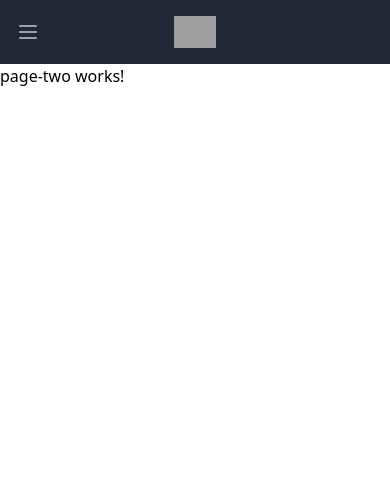
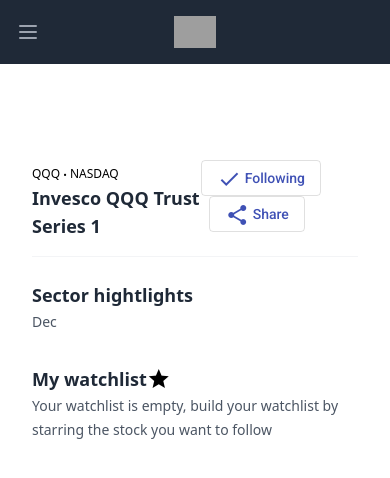
Before and after one commit to samwizzy/chaka-stocks, an Angular app: page /page-two in a window 390 px wide. Shown: the top 478 px of the page. Built offline with nearby package versions, Linux system fonts and the light colour scheme; grey boxes are pictures that could not be loaded.

Commit message:
pages responsiveness

```diff
--- a/db.json
+++ b/db.json
@@ -157,31 +157,36 @@
       "id": 1,
       "title": "Another profitable cannabis cannibis producer: Greenway green house posts first results since market debut",
       "description": "Greenway Green house (CSE.GWAY) released its first quarter financial statements since hitting markets in september. Revenue came in at C$1.50 millions ($908,092) with gross profit before fair value adjustments at $C532.263. The company however reported a net loss C$1...",
-      "image": "https://image.freepik.com/free-vector/hand-drawn-stock-market-concept_23-2149181470.jpg"
+      "image": "https://image.freepik.com/free-vector/hand-drawn-stock-market-concept_23-2149181470.jpg",
+      "dateCreated": "2021-12-09T14:23:45"
     },
     {
       "id": 2,
-      "title": "Another profitable cannabis cannibis producer: Greenway green house posts first results since market debut",
+      "title": "Krystal biotech shares more than double during premarket monday: WHat investors need to know",
       "description": "Greenway Green house (CSE.GWAY) released its first quarter financial statements since hitting markets in september. Revenue came in at C$1.50 millions ($908,092) with gross profit before fair value adjustments at $C532.263. The company however reported a net loss C$1...",
-      "image": "https://image.freepik.com/free-photo/stock-exchange-trading-forex-finance-graphic-concept_53876-128042.jpg"
+      "image": "https://image.freepik.com/free-photo/stock-exchange-trading-forex-finance-graphic-concept_53876-128042.jpg",
+      "dateCreated": "2021-12-09T14:23:45"
     },
     {
       "id": 3,
-      "title": "Another profitable cannabis cannibis producer: Greenway green house posts first results since market debut",
+      "title": "Why are NRx pharma's shares soaring premarket",
       "description": "Greenway Green house (CSE.GWAY) released its first quarter financial statements since hitting markets in september. Revenue came in at C$1.50 millions ($908,092) with gross profit before fair value adjustments at $C532.263. The company however reported a net loss C$1...",
-      "image": "https://img.freepik.com/free-photo/stock-market-economy-investment-financial-concept_53876-121532.jpg?size=338&ext=jpg"
+      "image": "https://img.freepik.com/free-photo/stock-market-economy-investment-financial-concept_53876-121532.jpg?size=338&ext=jpg",
+      "dateCreated": "2021-12-09T14:23:45"
     },
     {
       "id": 4,
-      "title": "Another profitable cannabis cannibis producer: Greenway green house posts first results since market debut",
+      "title": "Three stocks insiders are selling",
       "description": "Greenway Green house (CSE.GWAY) released its first quarter financial statements since hitting markets in september. Revenue came in at C$1.50 millions ($908,092) with gross profit before fair value adjustments at $C532.263. The company however reported a net loss C$1...",
-      "image": "https://image.freepik.com/free-vector/hand-drawn-stock-market-concept_23-2149181470.jpg"
+      "image": "https://image.freepik.com/free-vector/hand-drawn-stock-market-concept_23-2149181470.jpg",
+      "dateCreated": "2021-12-09T14:23:45"
     },
     {
       "id": 5,
-      "title": "Another profitable cannabis cannibis producer: Greenway green house posts first results since market debut",
+      "title": "MMA fighter Ellias Theodorou talks upcoming fight, engaging the fan base with NFTs",
       "description": "Greenway Green house (CSE.GWAY) released its first quarter financial statements since hitting markets in september. Revenue came in at C$1.50 millions ($908,092) with gross profit before fair value adjustments at $C532.263. The company however reported a net loss C$1...",
-      "image": "https://image.freepik.com/free-vector/hand-drawn-cryptocurrency-concept_23-2149181468.jpg"
+      "image": "https://image.freepik.com/free-vector/hand-drawn-cryptocurrency-concept_23-2149181468.jpg",
+      "dateCreated": "2021-12-09T14:23:45"
     }
   ]
 }
--- a/src/app/components/page-one/page-one.component.scss
+++ b/src/app/components/page-one/page-one.component.scss
@@ -1,20 +1,20 @@
 .item {
-  @apply flex flex-col justify-between shadow-md w-2/12 h-72 p-4 bg-gray-100 flex-shrink-0;
+  @apply flex flex-col justify-between shadow-md md:w-2/12 w-5/12 h-72 p-4 bg-gray-100 flex-shrink-0;
   div:last-child {
     align-items: flex-end;
   }
 }
 
 .profit {
-  @apply bg-green-500 text-white shadow-md rounded-lg px-2 py-1;
+  @apply bg-green-500 text-white shadow-md rounded-lg px-2 py-1 whitespace-nowrap;
 }
 
 .loss {
-  @apply bg-red-500 text-white shadow-md rounded-lg px-2 py-1;
+  @apply bg-red-500 text-white shadow-md rounded-lg px-2 py-1 whitespace-nowrap;
 }
 
 .sector {
-  @apply flex flex-col justify-between shadow-sm h-40 p-4 flex-shrink-0;
+  @apply flex flex-col justify-between shadow-sm h-40 p-4 md:mb-0 mb-4 flex-shrink-0 md:w-3/12 w-full flex-grow border;
   background-image: url("https://image.freepik.com/free-photo/man-analyzing-stock-market-charts-financial-data-electronic-board_169016-14897.jpg");
   background-repeat: no-repeat;
   background-size: 100%;
--- a/src/app/components/page-two/page-two.component.html
+++ b/src/app/components/page-two/page-two.component.html
@@ -1 +1,39 @@
-<p>page-two works!</p>
+<div class="max-w-6xl mx-auto my-16 md:p-0 p-8">
+  <div class="mb-4 flex justify-between">
+    <div>
+      <span class="uppercase font-thin text-xs"
+        >QQQ <small>&#8226;</small> NASDAQ</span
+      >
+      <h2 class="font-bold text-lg text-gray-800">
+        Invesco QQQ Trust Series 1
+      </h2>
+    </div>
+    <div class="space-x-2">
+      <button mat-stroked-button color="primary">
+        <mat-icon aria-label="check">check</mat-icon> Following
+      </button>
+      <button mat-stroked-button color="primary">
+        <mat-icon aria-label="share">share</mat-icon> Share
+      </button>
+    </div>
+  </div>
+
+  <hr class="border-t border-gray-100 my-4" />
+
+  <div class="grid grid-cols-12 gap-8 mt-6">
+    <div class="col-span-12 md:col-span-8">
+      <h3 class="font-bold text-lg text-gray-800">Sector hightlights</h3>
+      <span class="text-gray-600 text-sm font-thin">Dec</span>
+    </div>
+    <div class="col-span-12 md:col-span-4">
+      <h3 class="flex items-center">
+        <span class="font-bold text-lg text-gray-800">My watchlist</span>
+        <mat-icon aria-label="star">star</mat-icon>
+      </h3>
+      <span class="text-gray-600 text-sm font-thin"
+        >Your watchlist is empty, build your watchlist by starring the stock you
+        want to follow</span
+      >
+    </div>
+  </div>
+</div>
--- a/src/app/core/appbar/appbar.component.html
+++ b/src/app/core/appbar/appbar.component.html
@@ -1,4 +1,4 @@
-<nav class="bg-gray-800">
+<nav class="w-full bg-gray-800">
   <div class="max-w-7xl mx-auto px-2 sm:px-6 lg:px-8">
     <div class="relative flex items-center justify-between h-16">
       <div class="absolute inset-y-0 left-0 flex items-center sm:hidden">
--- a/src/app/shared/material/material.module.ts
+++ b/src/app/shared/material/material.module.ts
@@ -2,8 +2,15 @@
 import { CommonModule } from '@angular/common';
 import { MatIconModule } from '@angular/material/icon';
 import { MatTableModule } from '@angular/material/table';
+import { MatButtonModule } from '@angular/material/button';
+import { MatListModule } from '@angular/material/list';
 
-const materialModules = [MatIconModule, MatTableModule];
+const materialModules = [
+  MatIconModule,
+  MatTableModule,
+  MatButtonModule,
+  MatListModule,
+];
 
 @NgModule({
   declarations: [],
```
Also changed, not shown: src/app/components/page-one/page-one.component.html (+29 -23 lines).
